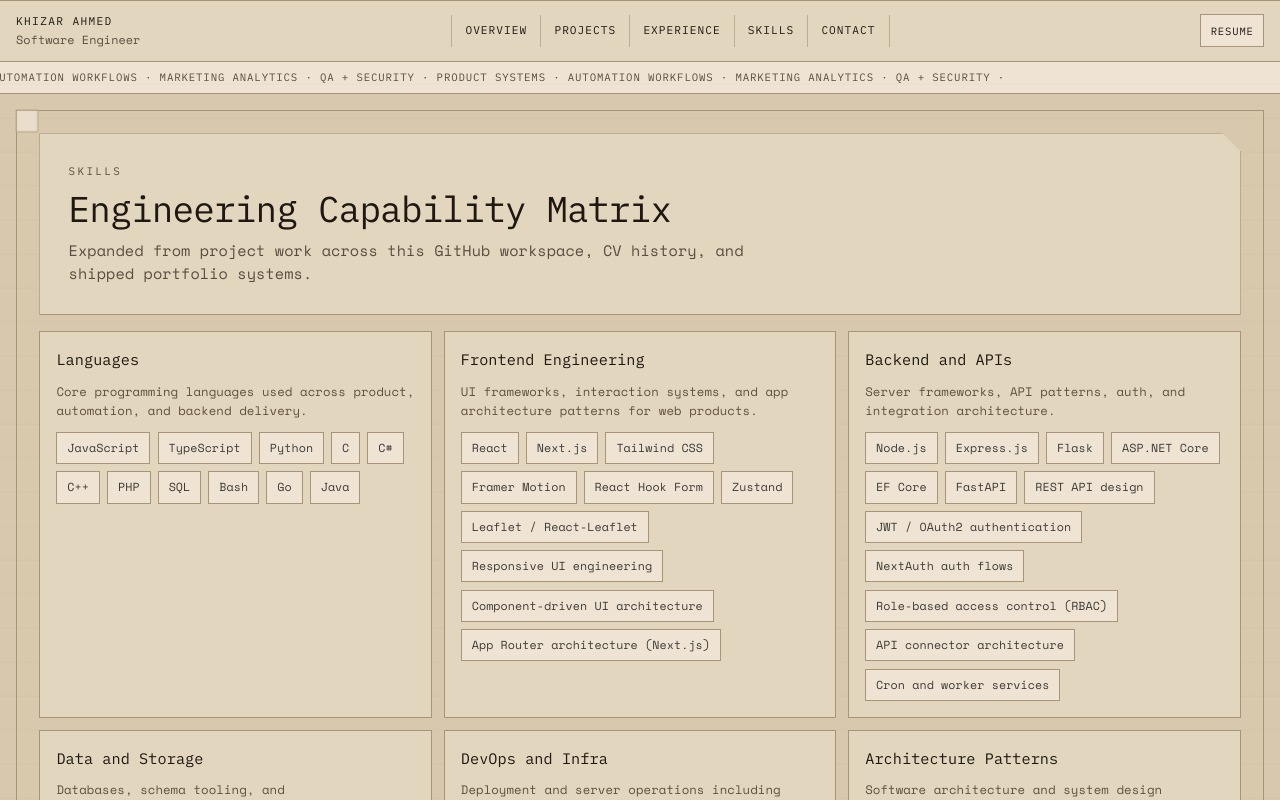
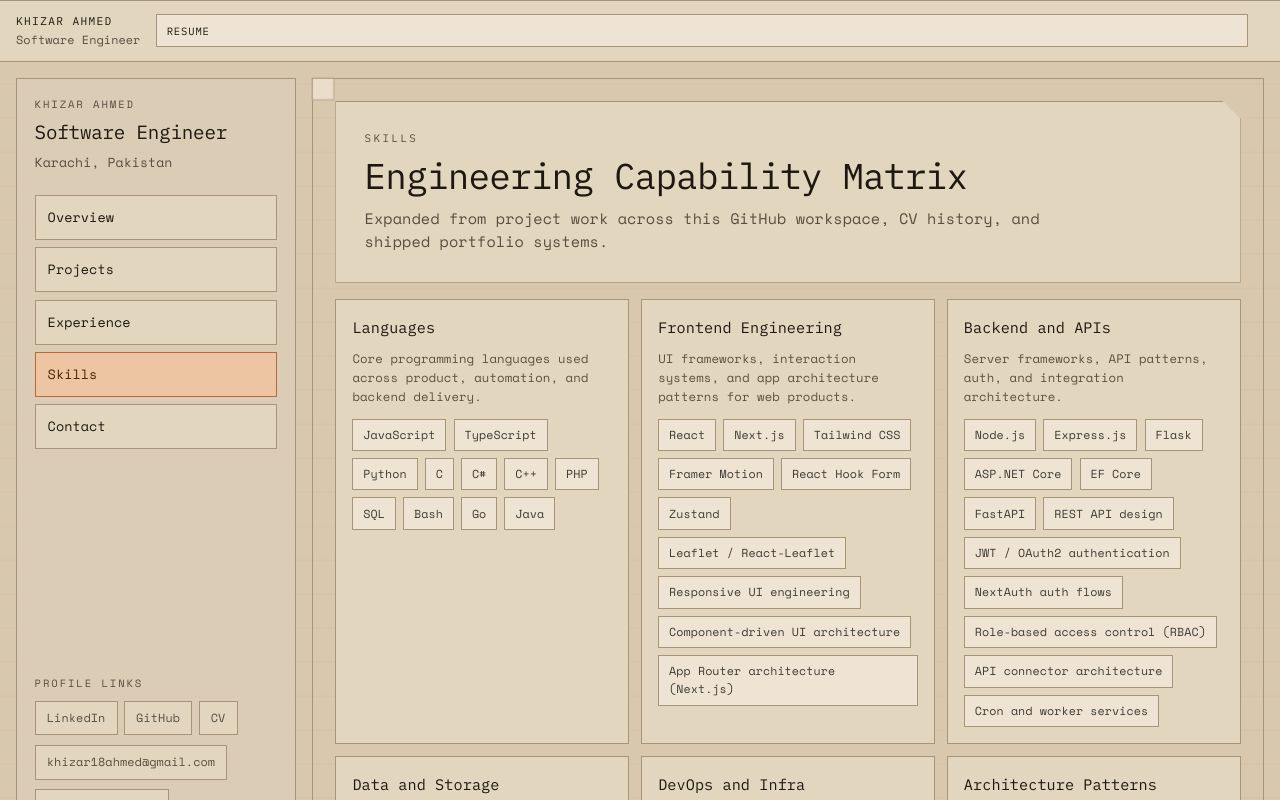
Before and after one commit to khizarahmedb/portfolio, a Next.js app: page /skills in a window 1280 px wide. Shown: the top 800 px of the page. Built offline with nearby package versions, Linux system fonts and the light colour scheme.

Commit message:
refactor: restore sidebar-first shell layout

```diff
--- a/app/components/LayoutShell.tsx
+++ b/app/components/LayoutShell.tsx
@@ -1,5 +1,5 @@
-import Link from "next/link";
 import SiteFooter from "./SiteFooter";
+import Sidebar from "./Sidebar";
 
 type LayoutShellProps = {
   children: React.ReactNode;
@@ -13,13 +13,6 @@
           <p>Khizar Ahmed</p>
           <span>Software Engineer</span>
         </div>
-        <nav className="topbar-nav" aria-label="Global">
-          <Link href="/">Overview</Link>
-          <Link href="/projects">Projects</Link>
-          <Link href="/experience">Experience</Link>
-          <Link href="/skills">Skills</Link>
-          <Link href="/contact">Contact</Link>
-        </nav>
         <a
           className="topbar-cta"
           href="/reports/khizar-ahmed-cv.pdf"
@@ -29,15 +22,9 @@
           Resume
         </a>
       </header>
-      <div className="topbar-marquee" aria-hidden="true">
-        <p>
-          product systems · automation workflows · marketing analytics · QA +
-          security · product systems · automation workflows · marketing analytics
-          · QA + security ·
-        </p>
-      </div>
 
       <div className="shell-wrap-alt">
+        <Sidebar />
         <main className="main-pane fade-up">
           {children}
           <SiteFooter />
--- a/app/components/Sidebar.tsx
+++ b/app/components/Sidebar.tsx
@@ -26,7 +26,7 @@
   const pathname = usePathname();
 
   return (
-    <aside className="side-card fade-up stagger-1">
+    <aside className="side-card">
       <div className="side-head">
         <p className="side-kicker">Khizar Ahmed</p>
         <h1>{profile.title}</h1>
--- a/app/globals.css
+++ b/app/globals.css
@@ -162,7 +162,7 @@
   margin: 0 auto;
   padding: 0.92rem;
   display: grid;
-  grid-template-columns: minmax(0, 1fr);
+  grid-template-columns: minmax(230px, 280px) minmax(0, 1fr);
   gap: 0.92rem;
   align-items: start;
 }
@@ -322,7 +322,6 @@
   padding: 0.7rem 0.75rem;
   font-size: 0.84rem;
   background: var(--bg-panel);
-  transition: border-color 0.2s ease, background-color 0.2s ease, color 0.2s ease;
 }
 
 .side-nav-item:hover {
@@ -1362,7 +1361,7 @@
   font-size: 0.7rem;
   letter-spacing: 0.09em;
   text-transform: uppercase;
-  transition: background-color 0.22s ease, color 0.22s ease;
+  transition: none;
 }
 
 .topbar-nav a:last-child {
@@ -1372,6 +1371,10 @@
 .topbar-nav a:hover {
   background: var(--bg-elevated);
   color: #422b18;
+}
+
+.side-nav-item {
+  transition: none;
 }
 
 .topbar-cta {
@@ -1416,7 +1419,7 @@
   margin: 0 auto;
   padding: 1rem 1rem 4.2rem;
   display: grid;
-  grid-template-columns: minmax(0, 1fr) !important;
+  grid-template-columns: minmax(230px, 280px) minmax(0, 1fr);
   justify-items: stretch;
   gap: 1rem;
 }
```
